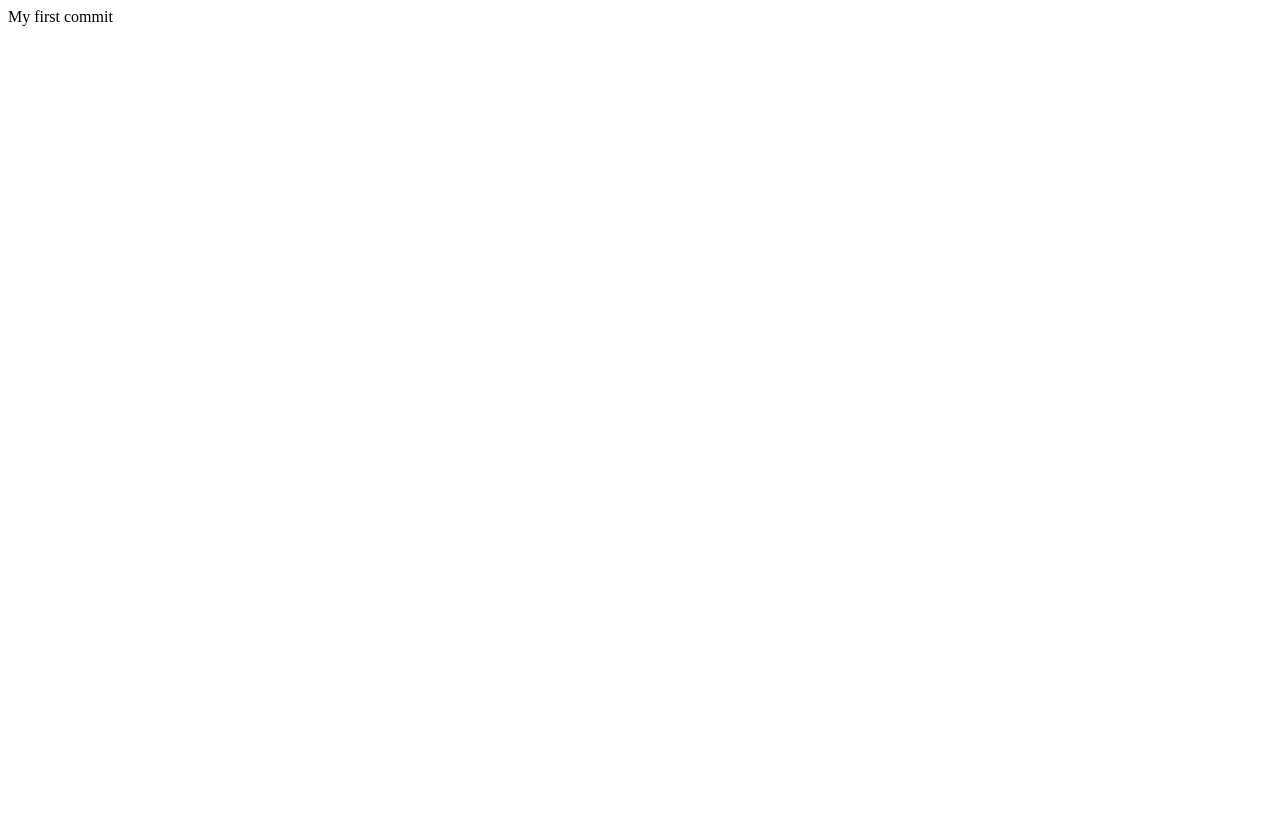
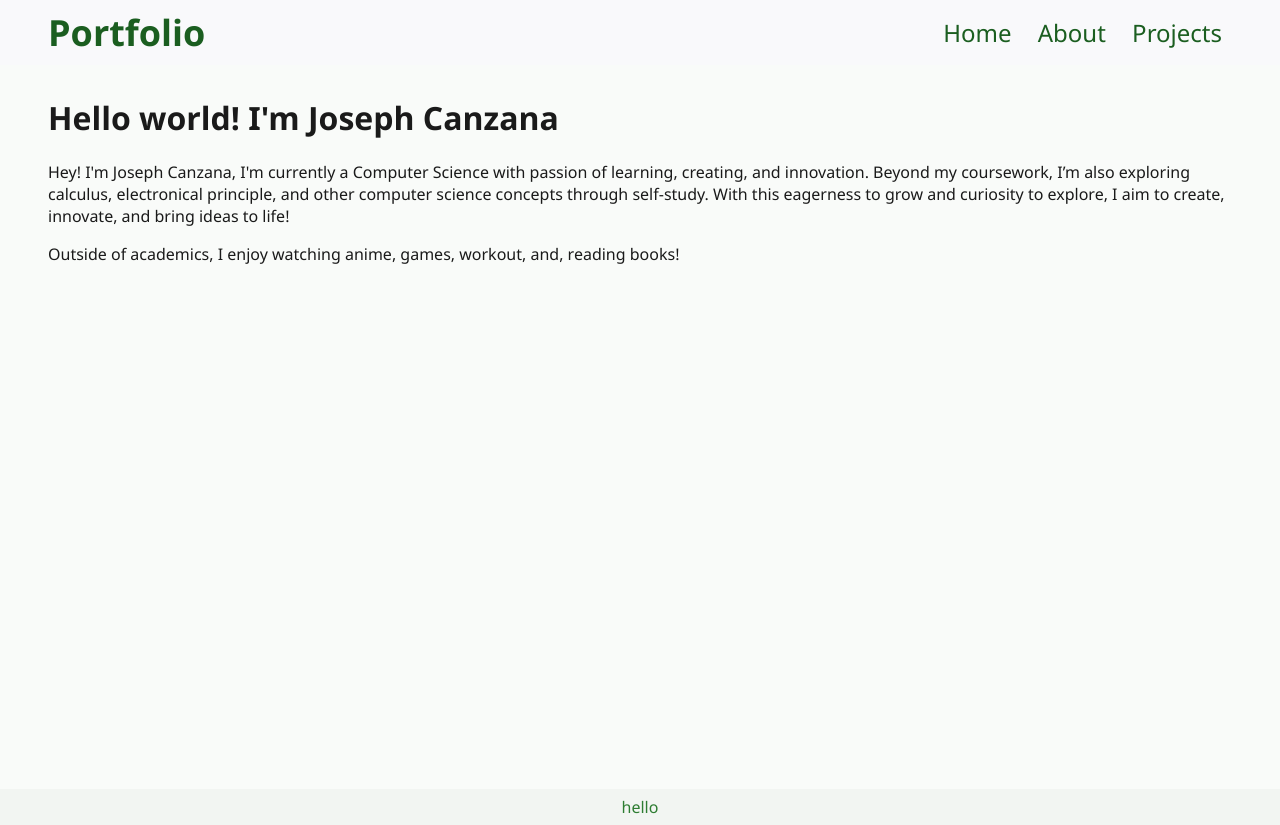
Before and after one commit to JosephCanzana/Portfolio.github.io, a plain HTML site: page index.html in a window 1280 px wide. Before the commit the page ends 800 px from the top, so only its background shows below. Drawn offline with Linux system fonts and the light colour scheme.

Commit message:
Added concept stracture & simple css

```diff
--- a/index.html
+++ b/index.html
@@ -3,9 +3,36 @@
 <head>
     <meta charset="UTF-8">
     <meta name="viewport" content="width=device-width, initial-scale=1.0">
-    <title>Hello</title>
+    <title>Home</title>
+    <link rel="stylesheet" href="styles/style.css">
 </head>
 <body>
-    My first commit
+    <div class="wrapper">
+        <nav class="navbar">
+                <h1>Portfolio</h1>
+                <div>
+                    <a href="index.html" class="nav-link">Home</a>
+                    <a href="about.html" class="nav-link">About</a>
+                    <a href="projects.html" class="nav-link">Projects</a>
+                </div>
+        </nav>
+
+        <main class="main-content">
+            <h1>Hello world! I'm Joseph Canzana</h1>
+
+            <p>
+                Hey! I'm Joseph Canzana, I'm currently a Computer Science with passion of learning, creating, and innovation.
+                Beyond my coursework, I’m also exploring calculus, electronical principle, and other computer science concepts
+                through self-study. With this eagerness to grow and curiosity to explore, I aim to create, innovate,
+                and bring ideas to life!
+            </p>
+            <p>
+                Outside of academics, I enjoy watching anime, games, workout, and, reading books!
+            </p>
+            <!-- Social Links -->
+        </main>
+
+        <footer class="footer-content">hello</footer>
+    </div>
 </body>
 </html>
--- /dev/null
+++ b/styles/style.css
@@ -0,0 +1,53 @@
+body{
+    font-family: 'Segoe UI', Tahoma, Geneva, Verdana, sans-serif;
+    box-sizing: border-box;
+    margin: 0;
+}
+
+.wrapper{
+    min-width: 100%;
+}
+
+.navbar{
+    display: flex;
+    flex-direction: row;
+    justify-content: space-between;
+    align-items: center;
+    padding: 8px 48px;
+    margin: 0;
+    background-color: #f9f9fb;
+    font-size: 24px;
+}
+
+.main-content{
+    min-height: 88vh;
+    background-color: #f9fbf9;
+    color: #1a1a1a;
+    padding: 10px 48px;
+}
+
+.footer-content{
+    display: flex;
+    align-items: center;
+    justify-content: center;
+    padding: 7px;
+    background-color: #f2f5f2;
+    color: #2e7d32;
+    font-size: 16px;
+    font-weight: 400;
+    margin: 0;
+}
+
+.nav-link{
+    margin: 10px;
+    font-style: normal;
+    text-decoration: none;
+    color: #1b5e20;
+}
+
+.navbar > h1{
+    color: #1b5e20;
+    font-weight: 600;
+    margin: 0;
+    padding: 0;
+}
```
Also changed, not shown: about.html (added, +56 -0 lines), projects.html (added, +32 -0 lines), 1 other file.
